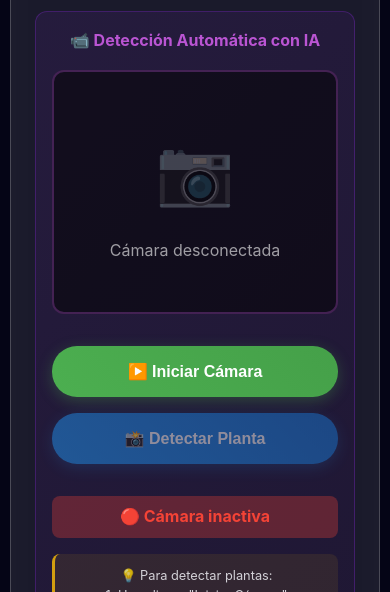
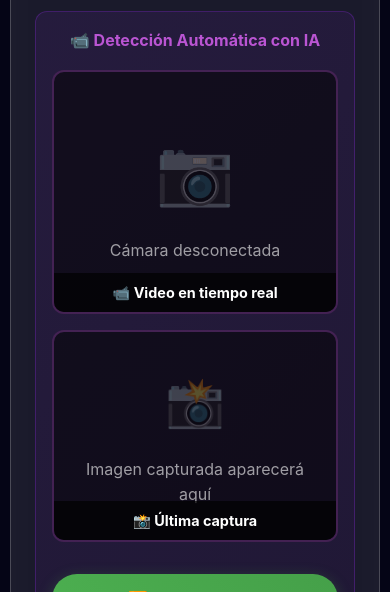
Before and after one commit to bachanos/hackaton, a React (Vite) app in the folder frontend/: page / in a window 390 px wide. Shown: the part 637-1229 px from the top of the page. Built offline with nearby package versions, Linux system fonts and the light colour scheme; no server answers.

Commit message:
Image saved in logs

```diff
--- a/frontend/src/App.css
+++ b/frontend/src/App.css
@@ -351,6 +351,69 @@ body {
   box-shadow: 0 6px 20px rgba(33, 150, 243, 0.4);
 }
 
+/* Estilos para vista de dos columnas de cámara */
+.camera-preview-container {
+  display: grid;
+  grid-template-columns: 1fr 1fr;
+  gap: 1rem;
+  width: 100%;
+  max-width: 800px;
+  margin: 0 auto;
+}
+
+.webcam-container,
+.captured-image-container {
+  position: relative;
+  background: rgba(0, 0, 0, 0.5);
+  border-radius: 12px;
+  overflow: hidden;
+  border: 2px solid rgba(186, 85, 211, 0.3);
+}
+
+.captured-image {
+  width: 100%;
+  height: auto;
+  display: block;
+  max-height: 300px;
+  object-fit: cover;
+}
+
+.capture-placeholder {
+  display: flex;
+  flex-direction: column;
+  align-items: center;
+  justify-content: center;
+  padding: 2rem 1rem;
+  color: rgba(255, 255, 255, 0.6);
+  min-height: 200px;
+}
+
+.capture-icon {
+  font-size: 3rem;
+  margin-bottom: 1rem;
+  opacity: 0.5;
+}
+
+.camera-label {
+  position: absolute;
+  bottom: 0;
+  left: 0;
+  right: 0;
+  background: rgba(0, 0, 0, 0.7);
+  color: white;
+  padding: 0.5rem;
+  text-align: center;
+  font-size: 0.9rem;
+  font-weight: bold;
+}
+
+/* Responsive para móviles */
+@media (max-width: 768px) {
+  .camera-preview-container {
+    grid-template-columns: 1fr;
+  }
+}
+
 .coordinates {
   display: flex;
   gap: 1rem;
--- a/frontend/src/App.tsx
+++ b/frontend/src/App.tsx
@@ -59,6 +59,7 @@ function App() {
   const [webcamActive, setWebcamActive] = useState(false);
   const [aiMode, setAiMode] = useState<string>('mock');
   const [aiStatus, setAiStatus] = useState<any>(null);
+  const [capturedImage, setCapturedImage] = useState<string | null>(null);
 
   // Cargar imagen NASA APOD y plantas al inicio
   useEffect(() => {
@@ -108,9 +109,23 @@ function App() {
 
   const detectPlantWithCamera = async () => {
     setVisionLoading(true);
+
+    // Capturar imagen actual de la webcam
+    const imageData = captureImage();
+    if (imageData) {
+      setCapturedImage(imageData);
+
+      // Generar timestamp y descargar automáticamente
+      const timestamp = generateTimestamp();
+      downloadImage(imageData, timestamp);
+      console.log(`📸 Imagen guardada: plant_detection_${timestamp}.png`);
+    }
+
     try {
-      // Enviar solicitud de clasificación (sin imagen por ahora, el servicio Python maneja la cámara)
-      const response = await axios.post('/api/classify-plant', {});
+      // Enviar solicitud de clasificación
+      const response = await axios.post('/api/classify-plant', {
+        image: imageData // Enviar la imagen capturada
+      });
 
       if (response.data.plant_used) {
         setSelectedPlant(response.data.plant_used);
@@ -158,6 +173,47 @@ function App() {
       setWebcamActive(false);
       setVisionStatus('disconnected');
     }
+  };
+
+  // Función para generar timestamp human-friendly
+  const generateTimestamp = (): string => {
+    const now = new Date();
+    const days = ['Domingo', 'Lunes', 'Martes', 'Miércoles', 'Jueves', 'Viernes', 'Sábado'];
+    const months = ['Ene', 'Feb', 'Mar', 'Abr', 'May', 'Jun', 'Jul', 'Ago', 'Sep', 'Oct', 'Nov', 'Dic'];
+
+    const dayName = days[now.getDay()];
+    const day = now.getDate();
+    const month = months[now.getMonth()];
+    const hours = now.getHours().toString().padStart(2, '0');
+    const minutes = now.getMinutes().toString().padStart(2, '0');
+
+    return `${dayName}-${day}-${month}-${hours}${minutes}`;
+  };
+
+  // Función para descargar imagen automáticamente
+  const downloadImage = (imageData: string, timestamp: string) => {
+    const link = document.createElement('a');
+    link.download = `plant_detection_${timestamp}.png`;
+    link.href = imageData;
+    document.body.appendChild(link);
+    link.click();
+    document.body.removeChild(link);
+  };
+
+  // Función para capturar imagen de la webcam
+  const captureImage = (): string | null => {
+    const video = document.querySelector('video.webcam-feed') as HTMLVideoElement;
+    if (!video || !webcamActive) return null;
+
+    const canvas = document.createElement('canvas');
+    canvas.width = video.videoWidth;
+    canvas.height = video.videoHeight;
+
+    const ctx = canvas.getContext('2d');
+    if (!ctx) return null;
+
+    ctx.drawImage(video, 0, 0);
+    return canvas.toDataURL('image/png');
   };
 
   // Cleanup al desmontar el componente
@@ -231,6 +287,7 @@ function App() {
             <div className="vision-panel">
               <h4>📹 Detección Automática con IA</h4>
               <div className="vision-content">
+                <div className="camera-preview-container">
                   <div className="webcam-container">
                     {webcamActive && webcamStream ? (
                       <video
@@ -249,6 +306,24 @@ function App() {
                         <p>Cámara desconectada</p>
                       </div>
                     )}
+                    <div className="camera-label">📹 Video en tiempo real</div>
+                  </div>
+
+                  <div className="captured-image-container">
+                    {capturedImage ? (
+                      <img
+                        src={capturedImage}
+                        alt="Imagen capturada"
+                        className="captured-image"
+                      />
+                    ) : (
+                      <div className="capture-placeholder">
+                        <div className="capture-icon">📸</div>
+                        <p>Imagen capturada aparecerá aquí</p>
+                      </div>
+                    )}
+                    <div className="camera-label">📸 Última captura</div>
+                  </div>
                 </div>
 
                 <div className="vision-controls">
```
Also changed, not shown: 1 other file (tests, documents, lock files or other folders). Lines whose indentation alone changed are shown as unchanged.
